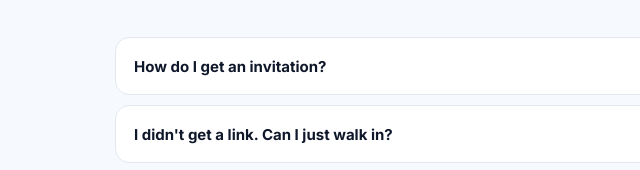
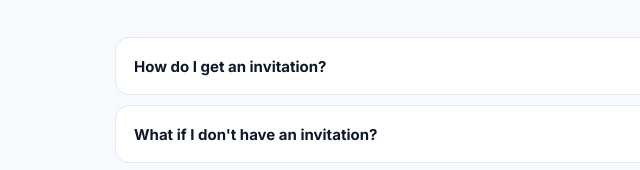
Before and after one commit to joinsslabs/UNVMS, a website: page firebase-app/public/index.html in a window 1280 px wide. Shown: the part 2767-2937 px from the top of the page, 135-775 px from the left. Drawn offline with Linux system fonts and the light colour scheme.

Commit message:
copy(landing): FAQ makes clear visits are by invitation only
Co-Authored-By: Claude Opus 5.5 <noreply@anthropic.com>

```diff
--- a/firebase-app/public/index.html
+++ b/firebase-app/public/index.html
@@ -320,7 +320,7 @@ a:focus-visible,button:focus-visible,summary:focus-visible{outline:3px solid #38
     <div class="sec-head center reveal"><div class="eyebrow">Questions</div><h2>Good to know.</h2></div>
     <div class="faq">
       <details class="reveal"><summary>How do I get an invitation?</summary><div class="a">Ask the UN staff member you're meeting. They create a secure link for you from the system, and you fill in your own details. Each link works once and expires after 72 hours.</div></details>
-      <details class="reveal"><summary>I didn't get a link. Can I just walk in?</summary><div class="a">Unscheduled visits may be refused or delayed. Gate staff will call your host to confirm before you're admitted, so pre-registering is always faster.</div></details>
+      <details class="reveal"><summary>What if I don't have an invitation?</summary><div class="a">Visits to UN House are by invitation only. Ask the UN staff member you're meeting to send you a pre-registration link before you come. Visitors without an approved visit may be refused entry at the gate.</div></details>
       <details class="reveal"><summary>What ID should I bring?</summary><div class="a">A valid government photo ID: National ID (NIN), international passport, driver's licence or diplomatic ID. It's checked in person at the gate and you get it back when you leave.</div></details>
       <details class="reveal"><summary>What happens to my personal information?</summary><div class="a">Your details are used only to manage your visit and site security. ID documents are inspected in person and not scanned or uploaded.</div></details>
       <details class="reveal"><summary>I'm a contractor. How do I get access?</summary><div class="a">Your UN focal point requests dated site access for you through the system. Once the Facilities Security Manager clears it, you're expected at the gate for those days.</div></details>
```
